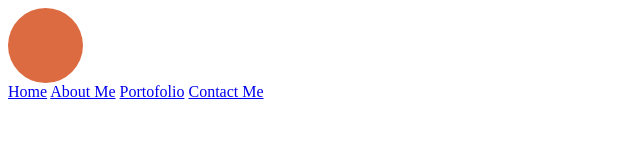
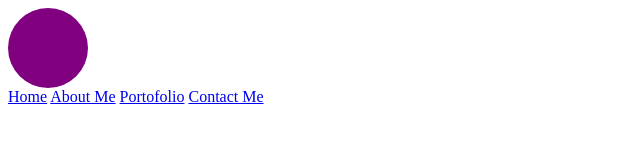
Before and after one commit to biyohT/CodingCamp-20Oct25-biyohT, a plain HTML site: page index.html in a window 1280 px wide. Shown: the whole page, without its empty margins (0-640 px from the left). Drawn offline with Linux system fonts and the light colour scheme; files that its build step writes are made by us from their sources; files whose address does not match are found by name.

Commit message:
konfigurasi fix

```diff
--- a/css/style.css
+++ /dev/null
@@ -1,6 +0,0 @@
-.main-logo {
-    height: 75px;
-    width: 75px;
-    background-color: rgb(220, 107, 66);
-    border-radius: 60%;
-}
--- /dev/null
+++ b/dd/style.css
@@ -0,0 +1,7 @@
+.main-logo  {
+   width: 80px;
+    height: 80px;
+    background-color: purple;
+    border-radius: 60%;
+
+}
--- a/js/index.html
+++ b/index.html
@@ -7,7 +7,7 @@
 </head>
 
 <!-- CSS External File-->
-<link rel="stylesheet" href="css/style.css">
+<link rel="stylesheet" href="dd/style.css">
 
 <body>
     <!-- Header Section-->
```
Also changed, not shown: 1 other file.
